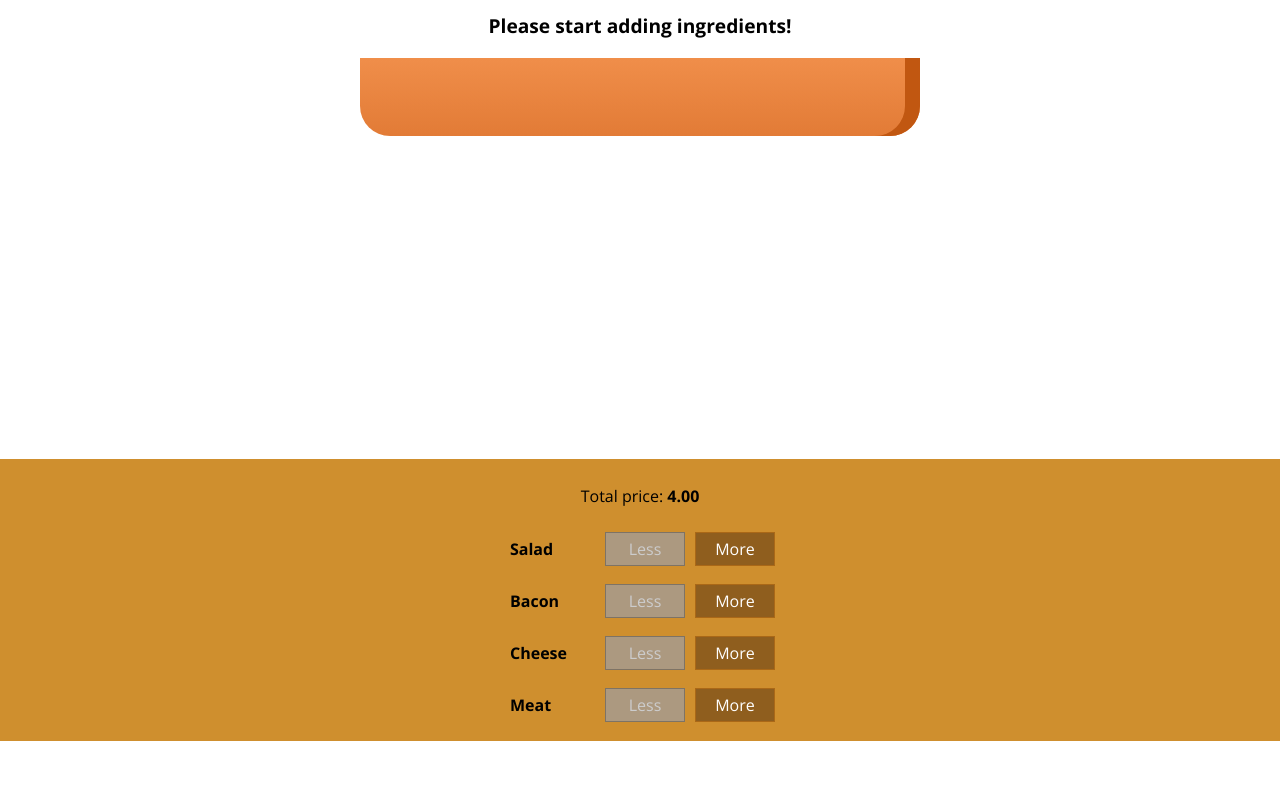
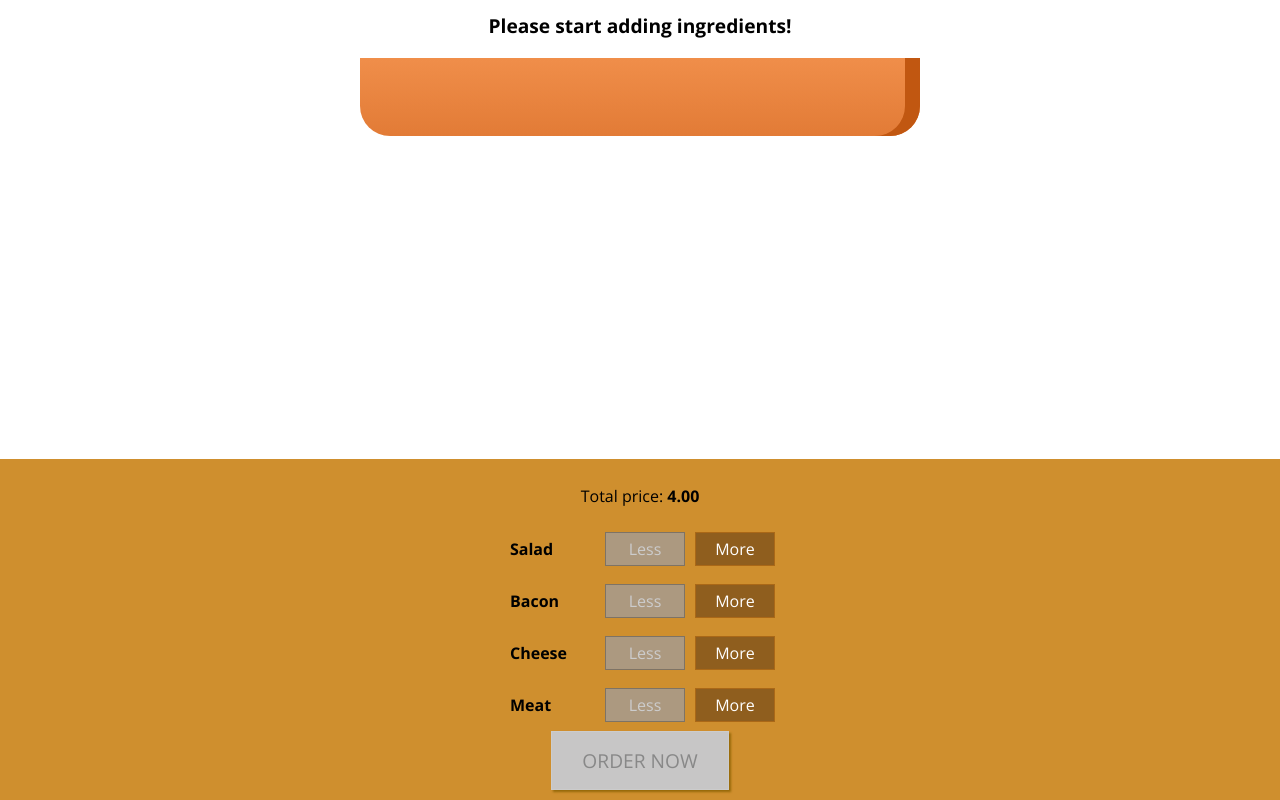
Before and after one commit to vstaykov/react-burger-app, a React (Create React App) app: page / in a window 1280 px wide. Shown: the part 179-979 px from the top of the page. Before the commit the page ends 920 px from the top, so only its background shows below. Built offline with nearby package versions, Linux system fonts and the light colour scheme.

Commit message:
Add order button

```diff
--- a/src/components/Burger/BuildControls/BuildControls.jsx
+++ b/src/components/Burger/BuildControls/BuildControls.jsx
@@ -12,10 +12,11 @@ const CONTROLS = [
     { type: BurgerIngredientsTypes.MEAT, label: 'Meat' },
 ];
 
-const buildControls = ({ price, onMore, onLess, disabled }) => (
+const buildControls = ({ price, disabled, canOrder, onMore, onLess,  }) => (
     <div className={styles.BuildControls}>
         <p>Total price: <strong>{price.toFixed(2)}</strong></p>
         { CONTROLS.map(({ type, label }) => <BuildControl key={type} label={label} onMore={() => onMore(type)} onLess={() => onLess(type)} disabled={disabled[type]} />) }
+        <button className={styles.OrderButton} disabled={!canOrder}>ORDER NOW</button>
     </div>
 );
 
--- a/src/components/Burger/BuildControls/BuildControls.module.css
+++ b/src/components/Burger/BuildControls/BuildControls.module.css
@@ -8,3 +8,45 @@
     margin: auto;
     padding: 10px 0;
 }
+
+
+.OrderButton {
+    background-color: #DAD735;
+    outline: none;
+    cursor: pointer;
+    border: 1px solid #966909;
+    color: #966909;
+    font-family: inherit;
+    font-size: 1.2em;
+    padding: 15px 30px;
+    box-shadow: 2px 2px 2px #966909;
+}
+
+.OrderButton:hover, .OrderButton:active {
+    background-color: #A0DB41;
+    border: 1px solid #966909;
+    color: #966909;
+}
+
+.OrderButton:disabled {
+    background-color: #C7C6C6;
+    cursor: not-allowed;
+    border: 1px solid #ccc;
+    color: #888888;
+}
+
+.OrderButton:not(:disabled) {
+    animation: enable 0.3s linear;
+}
+
+@keyframes enable {
+    0% {
+        transform: scale(1);
+    }
+    60% {
+        transform: scale(1.1);
+    }
+    100% {
+        transform: scale(1);
+    }
+}
--- a/src/containers/BurgerBuilder/BurgerBuilder.jsx
+++ b/src/containers/BurgerBuilder/BurgerBuilder.jsx
@@ -14,7 +14,7 @@ class BurgerBuilder extends Component {
         ingredients[BurgerIngredientTypes.CHEESE] = 0;
         ingredients[BurgerIngredientTypes.MEAT] = 0;
 
-        this.state = { ingredients, totalPrice: 4 };
+        this.state = { ingredients, totalPrice: 4, canOrder: false };
     }
 
     onMoreHandler = type => {
@@ -27,6 +27,8 @@ class BurgerBuilder extends Component {
             ingredients,
             totalPrice: updatedPrice
         });
+
+        this._updateCanOrder(ingredients);
     };
 
     onLessHandler = type => {
@@ -42,6 +44,8 @@ class BurgerBuilder extends Component {
                 ingredients,
                 totalPrice: updatedPrice
             });
+
+            this._updateCanOrder(ingredients);
         }
     };
 
@@ -54,14 +58,26 @@ class BurgerBuilder extends Component {
         return disabledInfo;
     };
 
+    _updateCanOrder = ingredients => {
+        const ingredientsCount = Object.values(ingredients).reduce((sum, count) => sum + count, 0);
+
+        this.setState({ canOrder: ingredientsCount > 0 });
+    };
+
     render() {
-        const { ingredients, totalPrice } = this.state;
+        const { ingredients, totalPrice, canOrder } = this.state;
         const disabledInfo = this._getDisabledControlsInfo();
 
         return (
             <>
                 <Burger ingredients={ingredients} />
-                <BuildControls price={totalPrice} onMore={this.onMoreHandler} onLess={this.onLessHandler} disabled={disabledInfo}/>
+                <BuildControls
+                    price={totalPrice}
+                    onMore={this.onMoreHandler}
+                    onLess={this.onLessHandler}
+                    disabled={disabledInfo}
+                    canOrder={canOrder}
+                />
             </>
         );
     }
```
